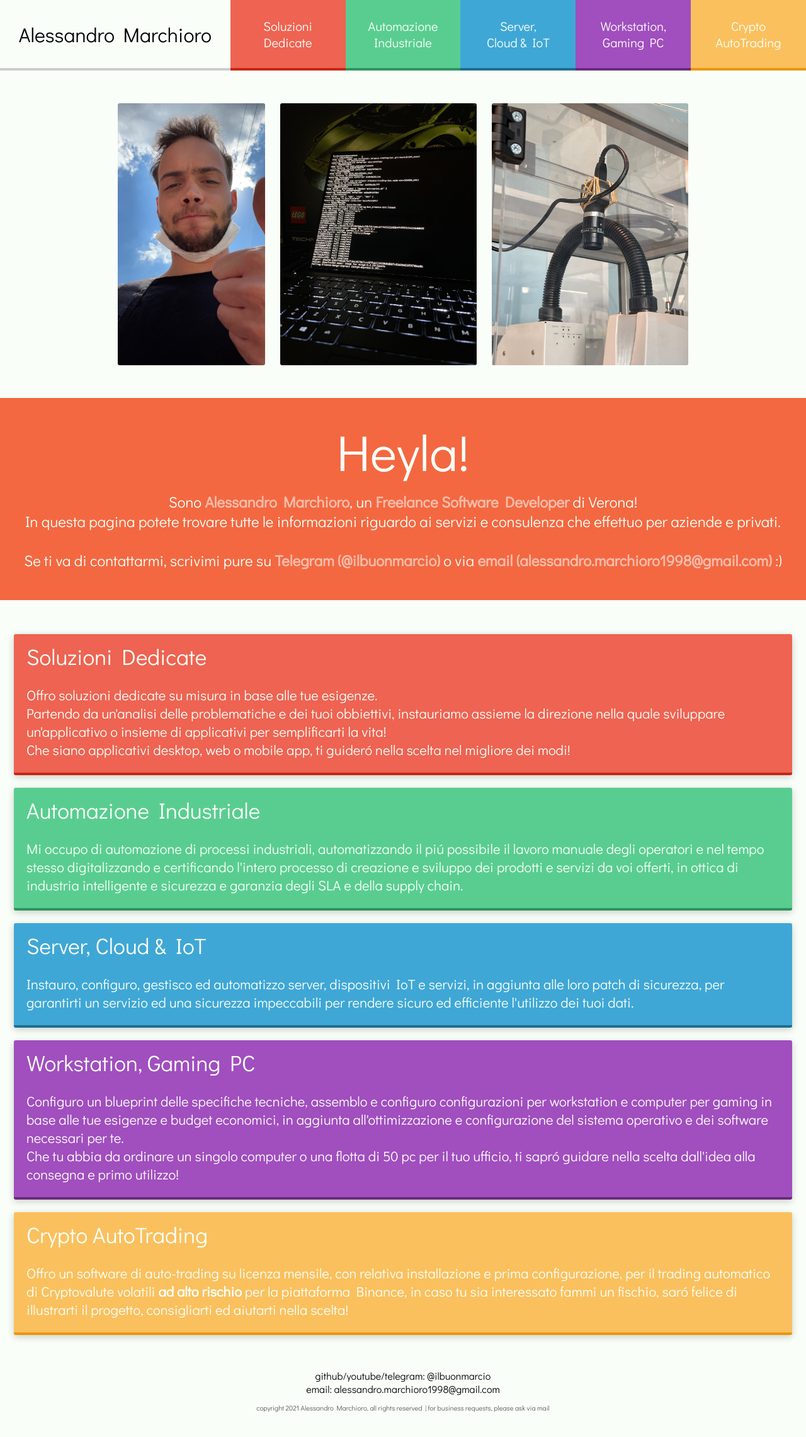
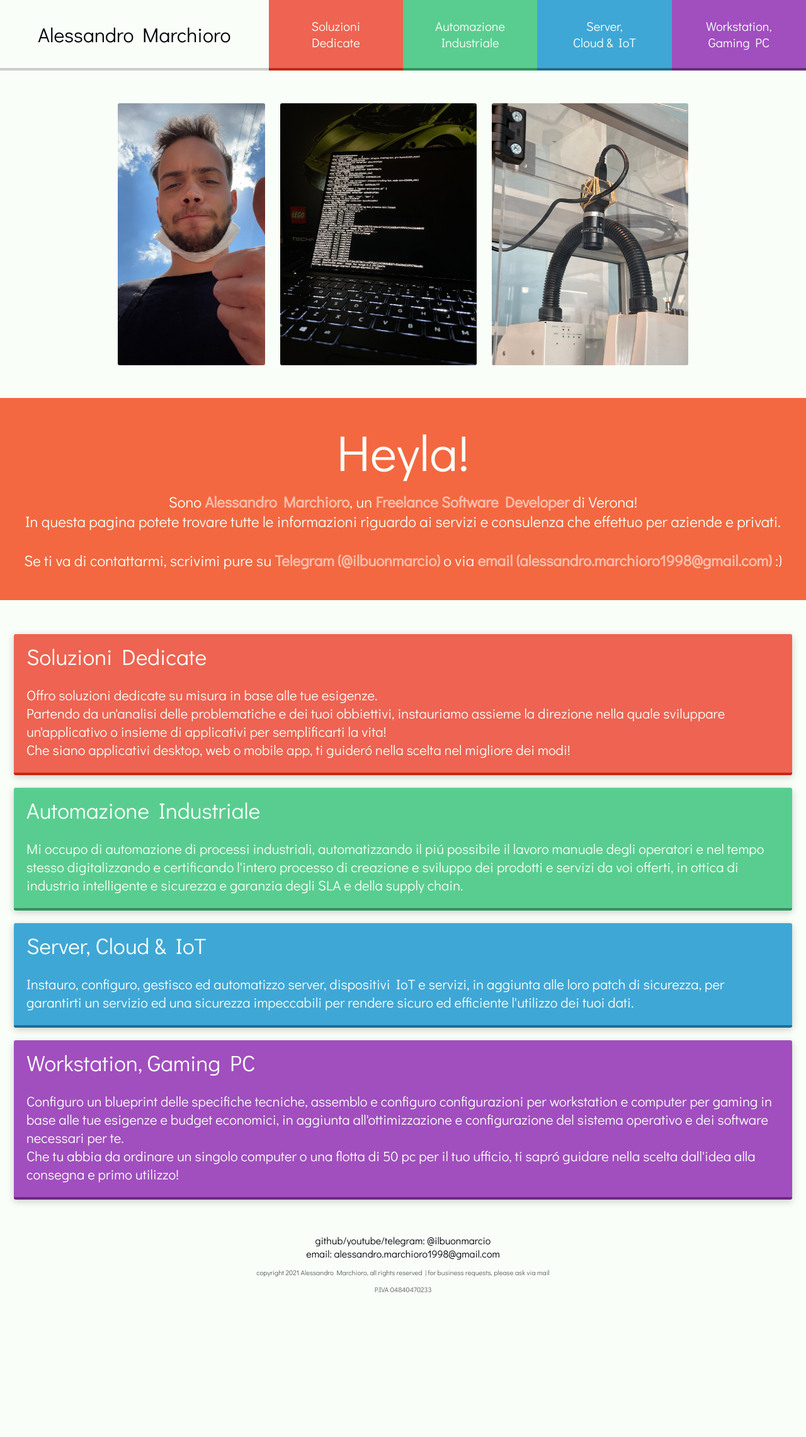
Before and after one commit to ilbuonmarcio/ilbuonmarcio.dev, a plain HTML site: page src/index.html in a window 1280 px wide. Shown: the whole page at 63% size. After the commit the page ends 2183 px from the top, so only its background shows below. Drawn offline with Linux system fonts and the light colour scheme.

Commit message:
added vat

```diff
--- a/src/css/index.scss
+++ b/src/css/index.scss
@@ -39,7 +39,7 @@ html, body {
 
 nav {
     display: grid;
-    grid-template-columns: 2fr 1fr 1fr 1fr 1fr 1fr;
+    grid-template-columns: 2fr 1fr 1fr 1fr 1fr;
     @media screen and (max-width: 900px) {
         grid-template-columns: 1fr;
     }
--- a/src/index.html
+++ b/src/index.html
@@ -14,7 +14,6 @@
             <a href="#solution-automazione-industriale" class="section"><div>Automazione</div><div>Industriale</div></a>
             <a href="#solution-server-cloud-iot" class="section"><div>Server,</div><div>Cloud & IoT</div></a>
             <a href="#solution-workstation-gaming-pc" class="section"><div>Workstation,</div><div>Gaming PC</div></a>
-            <a href="#solution-crypto-autotrading" class="section"><div>Crypto</div><div>AutoTrading</div></a>
         </nav>
 
         <div id="profile">
@@ -59,16 +58,13 @@
                     Che tu abbia da ordinare un singolo computer o una flotta di 50 pc per il tuo ufficio, ti sapró guidare nella scelta dall'idea alla consegna e primo utilizzo!
                 </div>
             </div>
-            <div class="solution" id="solution-crypto-autotrading">
-                <div class="title">Crypto AutoTrading</div>
-                <div class="desc">Offro un software di auto-trading su licenza mensile, con relativa installazione e prima configurazione, per il trading automatico di Cryptovalute volatili <b>ad alto rischio</b> per la piattaforma Binance, in caso tu sia interessato fammi un fischio, saró felice di illustrarti il progetto, consigliarti ed aiutarti nella scelta!</div>
-            </div>
         </div>
 
         <footer>
             <div>github/youtube/telegram: @ilbuonmarcio</div>
             <div>email: alessandro.marchioro1998@gmail.com</div>
             <div class="copyright">copyright 2021 Alessandro Marchioro, all rights reserved | for business requests, please ask via mail</div>
+            <div class="copyright">P.IVA 04840470233</div>
         </footer>
     </body>
 </html>
```
Also changed, not shown: src/css/index.css, 1 other file.
